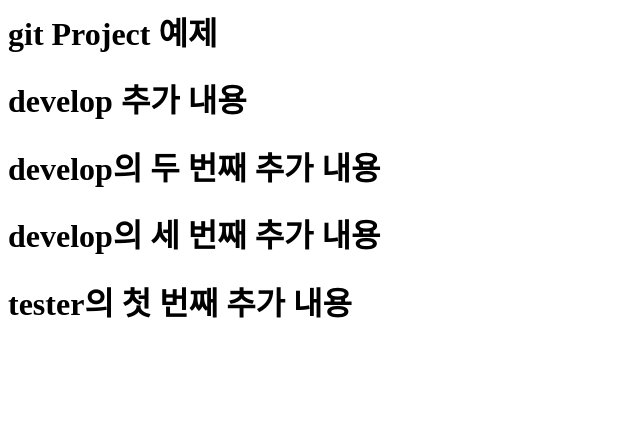
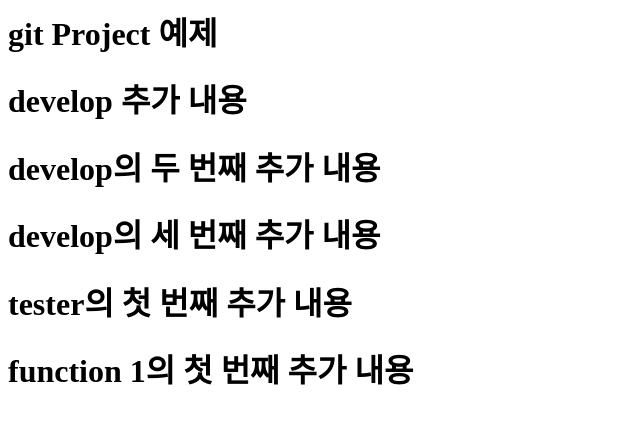
Before and after one commit to aen0n/git_Project_OSS3, a plain HTML site: page index.html in a window 1280 px wide. Shown: the whole page, without its empty margins (0-640 px from the left). Drawn offline with Linux system fonts and the light colour scheme.

Commit message:
function 1 commit

```diff
--- a/index.html
+++ b/index.html
@@ -9,5 +9,7 @@
         <h1>develop의 세 번째 추가 내용</h1>
 
         <h1>tester의 첫 번째 추가 내용</h1>
+
+        <h1>function 1의 첫 번째 추가 내용</h1>
     </body>
 </html>
```
